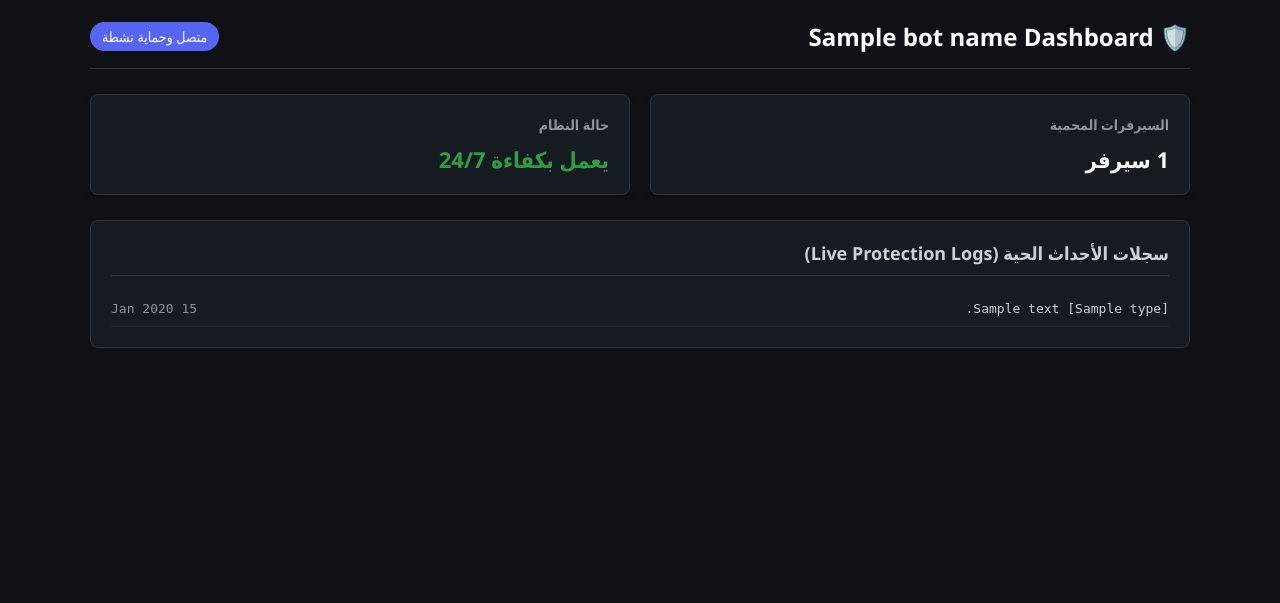
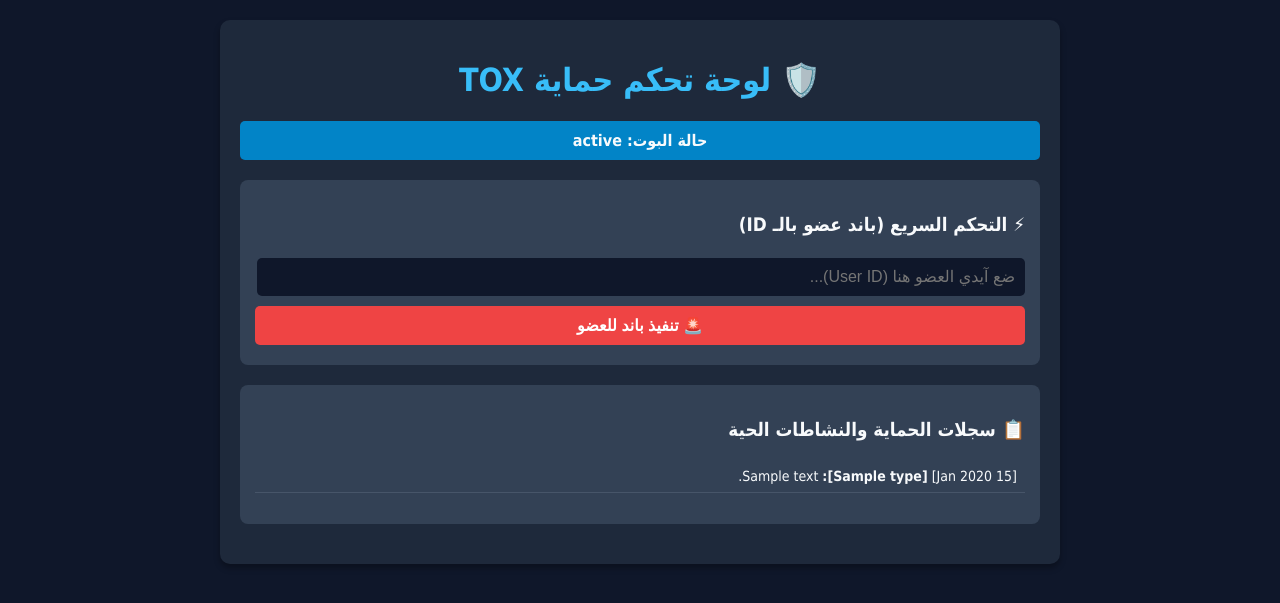
Before and after one commit to tox02t/-go, a Node server app: template src/web/views/dashboard.ejs in a window 1280 px wide. Shown: the top 603 px of the page. Run offline with Node 20, Linux system fonts and the light colour scheme; the template is opened without the code that fills it: most values are stand-ins (such as "Sample title", 1, 10 or a date in 2020).

Commit message:
Update dashboard.ejs

```diff
--- a/src/web/views/dashboard.ejs
+++ b/src/web/views/dashboard.ejs
@@ -3,110 +3,69 @@
 <head>
     <meta charset="UTF-8">
     <meta name="viewport" content="width=device-width, initial-scale=1.0">
-    <title><%= botName %> | لوحة التحكم والحماية</title>
+    <title>لوحة تحكم بوت TOX</title>
     <style>
-        :root {
-            --bg-color: #0f1117;
-            --card-bg: #161b22;
-            --accent-color: #5865f2;
-            --text-main: #c9d1d9;
-            --text-muted: #8b949e;
-            --border-color: #30363d;
-            --success: #2ea043;
-        }
-        body {
-            font-family: 'Segoe UI', Tahoma, Geneva, Verdana, sans-serif;
-            background-color: var(--bg-color);
-            color: var(--text-main);
-            margin: 0;
-            padding: 20px;
-        }
-        .container {
-            max-width: 1100px;
-            margin: 0 auto;
-        }
-        header {
-            display: flex;
-            justify-content: space-between;
-            align-items: center;
-            border-bottom: 1px solid var(--border-color);
-            padding-bottom: 15px;
-            margin-bottom: 25px;
-        }
-        h1 { margin: 0; font-size: 24px; color: #fff; }
-        .badge {
-            background: var(--accent-color);
-            color: white;
-            padding: 5px 12px;
-            border-radius: 20px;
-            font-size: 14px;
-        }
-        .stats-grid {
-            display: grid;
-            grid-template-columns: repeat(auto-fit, minmax(220px, 1fr));
-            gap: 20px;
-            margin-bottom: 25px;
-        }
-        .card {
-            background-color: var(--card-bg);
-            border: 1px solid var(--border-color);
-            border-radius: 8px;
-            padding: 20px;
-            box-shadow: 0 4px 6px rgba(0,0,0,0.1);
-        }
-        .card h3 { margin: 0 0 10px 0; color: var(--text-muted); font-size: 14px; }
-        .card .value { font-size: 22px; font-weight: bold; color: #fff; }
-        .logs-section {
-            background-color: var(--card-bg);
-            border: 1px solid var(--border-color);
-            border-radius: 8px;
-            padding: 20px;
-        }
-        .logs-section h2 { margin-top: 0; font-size: 18px; border-bottom: 1px solid var(--border-color); padding-bottom: 10px; }
-        .log-item {
-            display: flex;
-            justify-content: space-between;
-            padding: 10px 0;
-            border-bottom: 1px solid rgba(48, 54, 61, 0.5);
-            font-family: monospace;
-            font-size: 13px;
-        }
-        .log-time { color: var(--text-muted); }
+        body { font-family: Tahoma, sans-serif; background-color: #0f172a; color: #f8fafc; margin: 0; padding: 20px; }
+        .container { max-width: 800px; margin: auto; background: #1e293b; padding: 20px; border-radius: 10px; box-shadow: 0 4px 6px rgba(0,0,0,0.3); }
+        h1 { color: #38bdf8; text-align: center; }
+        .status { padding: 10px; background: #0284c7; border-radius: 5px; text-align: center; font-weight: bold; margin-bottom: 20px; }
+        .control-box, .logs-box { background: #334155; padding: 15px; border-radius: 8px; margin-bottom: 20px; }
+        input, button { padding: 10px; margin: 5px 0; border-radius: 5px; border: none; font-size: 16px; }
+        input { width: calc(100% - 22px); background: #0f172a; color: #fff; }
+        button { background: #ef4444; color: white; cursor: pointer; font-weight: bold; width: 100%; }
+        button:hover { background: #dc2626; }
+        ul { list-style: none; padding: 0; }
+        li { padding: 8px; border-bottom: 1px solid #475569; font-size: 14px; }
     </style>
 </head>
 <body>
     <div class="container">
-        <header>
-            <h1>🛡️ <%= botName %> Dashboard</h1>
-            <span class="badge">متصل وحماية نشطة</span>
-        </header>
-
-        <div class="stats-grid">
-            <div class="card">
-                <h3>السيرفرات المحمية</h3>
-                <div class="value"><%= guildsCount %> سيرفر</div>
-            </div>
-            <div class="card">
-                <h3>حالة النظام</h3>
-                <div class="value" style="color: var(--success);">يعمل بكفاءة 24/7</div>
-            </div>
+        <h1>🛡️ لوحة تحكم حماية TOX</h1>
+        <div class="status">
+            حالة البوت: <%= status %>
         </div>
 
-        <div class="logs-section">
-            <h2>سجلات الأحداث الحية (Live Protection Logs)</h2>
-            <div id="logs-container">
-                <% if (logs.length === 0) { %>
-                    <p style="color: var(--text-muted); text-align: center;">لا توجد أحداث مسجلة حتى الآن، النظام يراقب...</p>
+        <div class="control-box">
+            <h3>⚡ التحكم السريع (باند عضو بالـ ID)</h3>
+            <form id="banForm" onsubmit="submitBan(event)">
+                <input type="text" id="userId" placeholder="ضع آيدي العضو هنا (User ID)..." required>
+                <button type="submit">🚨 تنفيذ باند للعضو</button>
+            </form>
+        </div>
+
+        <div class="logs-box">
+            <h3>📋 سجلات الحماية والنشاطات الحية</h3>
+            <ul>
+                <% if (logs && logs.length > 0) { %>
+                    <% logs.forEach(log => { %>
+                        <li>[<%= log.time %>] <strong>[<%= log.type %>]:</strong> <%= log.message %></li>
+                    <% }) %>
                 <% } else { %>
-                    <% logs.forEach(log => { %>
-                        <div class="log-item">
-                            <span>[<%= log.type %>] <%= log.message %></span>
-                            <span class="log-time"><%= log.timestamp %></span>
-                        </div>
-                    <% }) %>
+                    <li>لا توجد سجلات حالياً...</li>
                 <% } %>
-            </div>
+            </ul>
         </div>
     </div>
+
+    <script>
+        function submitBan(event) {
+            event.preventDefault();
+            const userId = document.getElementById('userId').value;
+            if (confirm('هل أنت متأكد من رغبتك في إعطاء باند لهذا العضو؟')) {
+                fetch('/dashboard/ban/' + userId, {
+                    method: 'POST'
+                }).then(res => {
+                    if (res.ok) {
+                        alert('تم تنفيذ الباند بنجاح!');
+                        location.reload();
+                    } else {
+                        alert('فشل تنفيذ الطلب، تأكد من الآيدي وصلاحيات البوت.');
+                    }
+                }).catch(err => {
+                    alert('حدث خطأ في الاتصال.');
+                });
+            }
+        }
+    </script>
 </body>
 </html>
```
